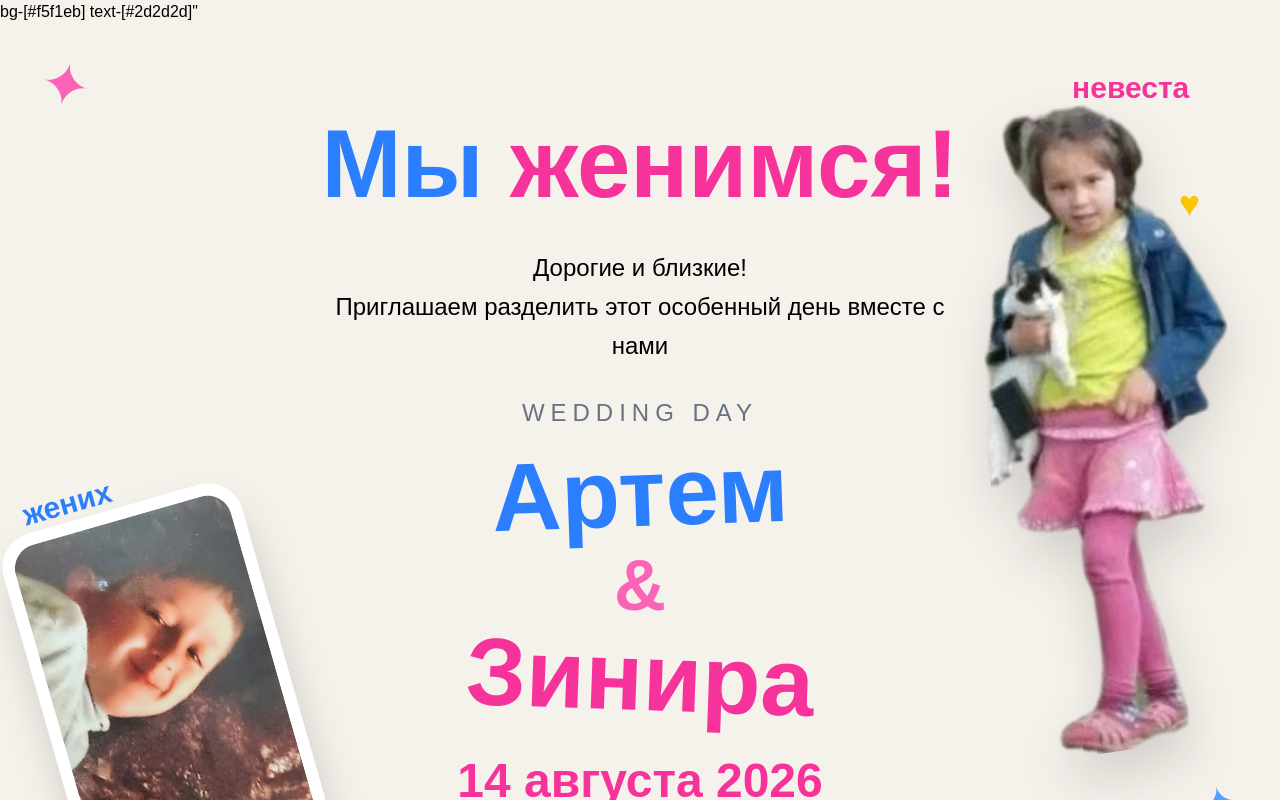
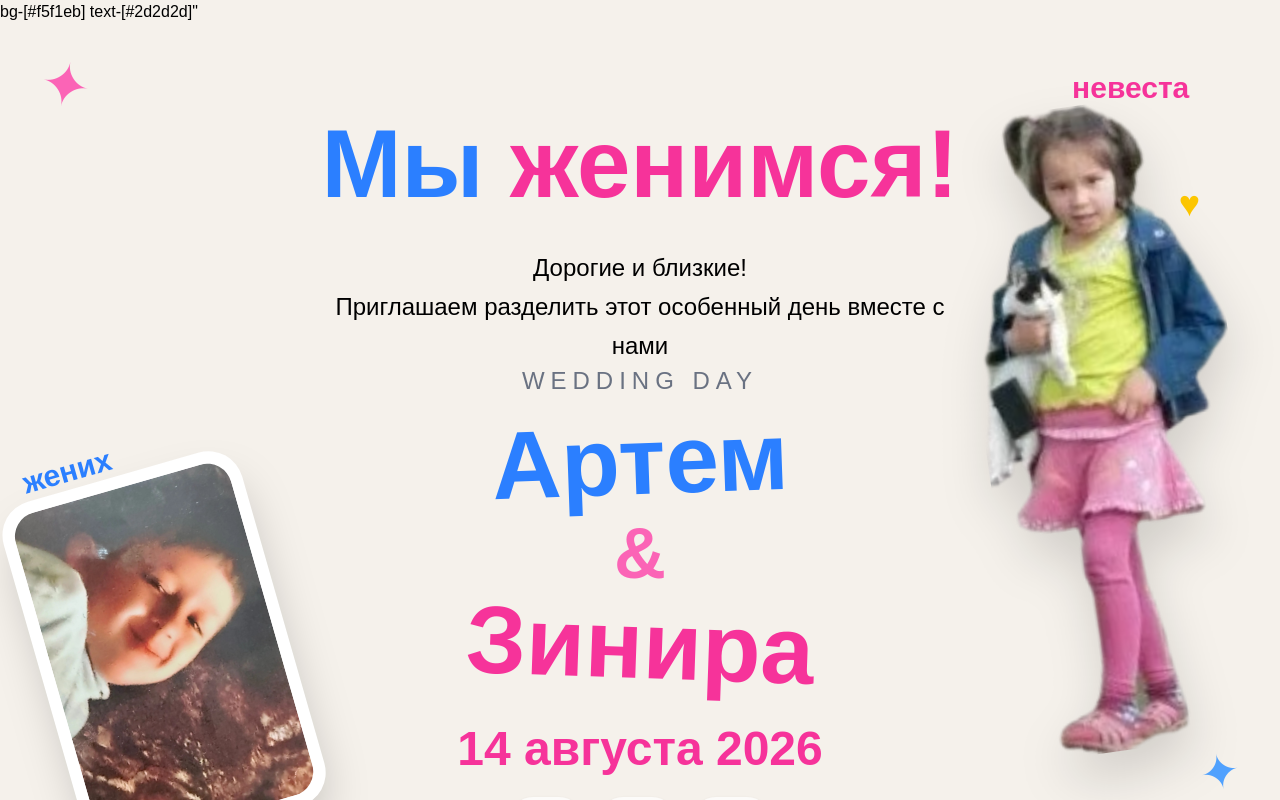
Before and after one commit to shiz1qq/artem-zinira-wedding, a Next.js app: page / in a window 1280 px wide. Shown: the top 800 px of the page. Built offline with nearby package versions, Linux system fonts and the light colour scheme.

Commit message:
update wedding site

```diff
--- a/app/page.js
+++ b/app/page.js
@@ -348,7 +348,14 @@ transition={{
     initial={{ opacity: 0, scale: 0.8 }}
     animate={{ opacity: 1, scale: 1 }}
     transition={{ delay: 0.3 }}
-    className="mt-8 z-10"
+    className="
+  relative
+  z-10
+  mt-32
+  sm:mt-12
+  md:mt-0
+  px-6
+"
   >
 
     <div className="text-lg sm:text-2xl text-gray-500 tracking-[0.25em] uppercase">
@@ -356,9 +363,9 @@ transition={{
     </div>
 
     <h2 className="
-      text-5xl
-      sm:text-6xl
-      md:text-8xl
+     text-4xl
+sm:text-6xl
+md:text-8xl
       font-black
       leading-none
       mt-4
```
